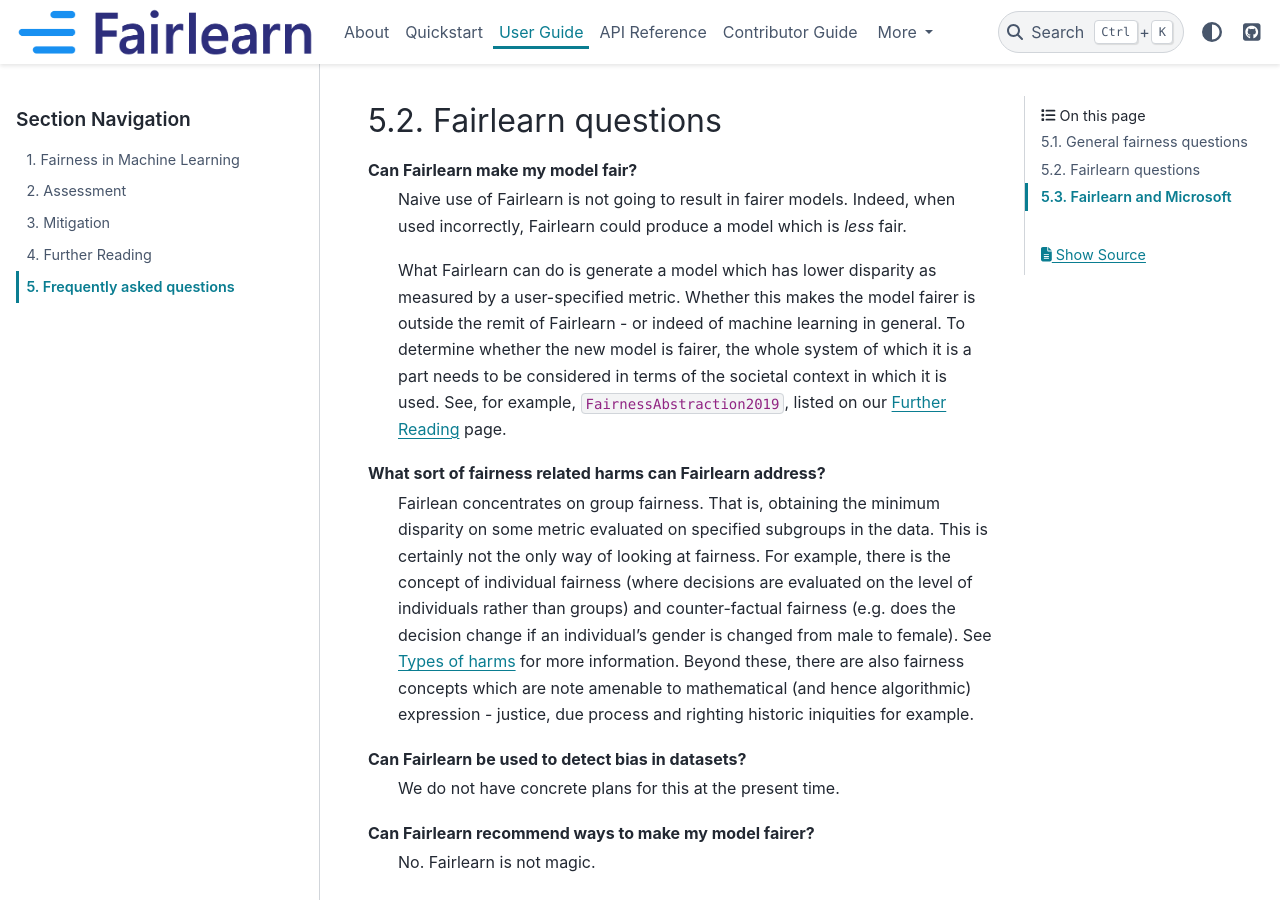
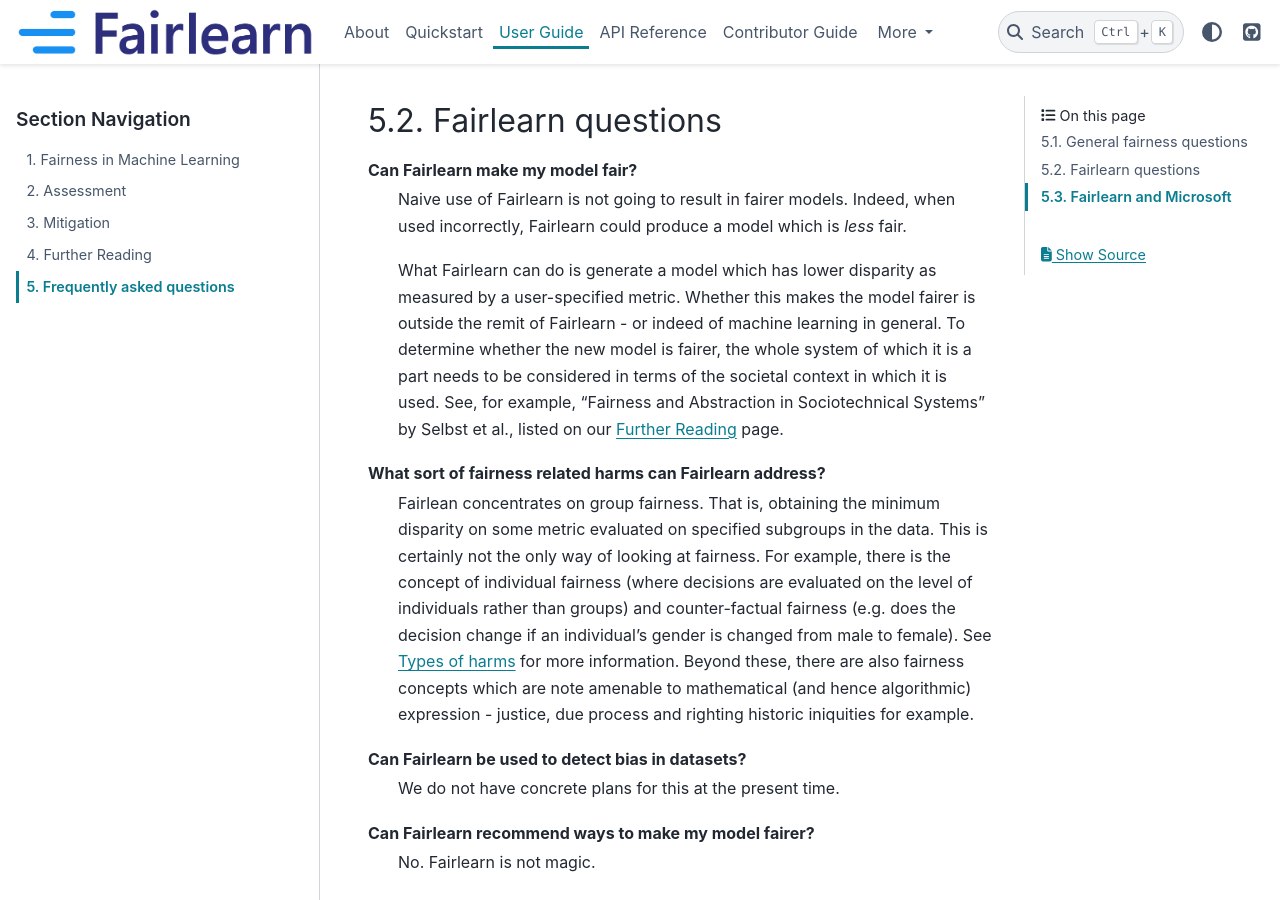
Before and after one commit to fairlearn/fairlearn, a Sphinx documentation site: the page built from docs/user_guide/faq.rst, in a window 1280 px wide and 900 px high, scrolled down 1082 px. Built offline with Sphinx 7.4.7 and the PyData theme 0.15.4, drawn with Linux system fonts in a browser that asks for light colours; pages that are not in the unit, such as notebooks, are missing from menus; cross-references to code outside the pages are shown as plain code; part of the change alters nothing that is shown.

```diff
--- a/docs/conf.py
+++ b/docs/conf.py
@@ -42,8 +42,7 @@ extensions = [
     "sphinx.ext.intersphinx",
     "sphinx.ext.extlinks",
     "sphinx.ext.mathjax",
-    "sphinx_gallery.gen_gallery",
-    "sphinxcontrib.bibtex"
+    "sphinx_gallery.gen_gallery"
 ]
 
 intersphinx_mapping = {'python3': ('https://docs.python.org/3', None),
--- a/docs/references.bib
+++ /dev/null
@@ -1,14 +0,0 @@
-@inproceedings{FairnessAbstraction2019,
-    title={Fairness and Abstraction in Sociotechnical Systems},
-    author={Andrew D. Selbst and Danah Boyd and Sorelle Friedler and Suresh Venkatasubramanian and Janet Vertesi},
-    year={2019},
-    series={ACM Conference on Fairness, Accountability, and Transparency}
-}
-@misc{dwork2011fairness,
-    title={Fairness Through Awareness},
-    author={Cynthia Dwork and Moritz Hardt and Toniann Pitassi and Omer Reingold and Rich Zemel},
-    year={2011},
-    eprint={1104.3913},
-    archivePrefix={arXiv},
-    primaryClass={cs.CC}
-}
--- a/docs/user_guide/faq.rst
+++ b/docs/user_guide/faq.rst
@@ -52,7 +52,7 @@ Can Fairlearn make my model fair?
     machine learning in general.
     To determine whether the new model is fairer, the whole system of which it is a part
     needs to be considered in terms of the societal context in which it is used.
-    See, for example, :cite:`FairnessAbstraction2019`,
+    See, for example, "Fairness and Abstraction in Sociotechnical Systems" by Selbst et al.,
     listed on our :ref:`further_reading` page.
 
 What sort of fairness related harms can Fairlearn address?
@@ -110,5 +110,3 @@ Fairlearn and Microsoft
 
 What is the relationship between Fairlearn and Microsoft?
     Fairlearn has grown from a project at Microsoft Research in New York City.
-
-.. bibliography:: references.bib
--- a/requirements.txt
+++ b/requirements.txt
@@ -37,6 +37,5 @@ shap
 
 # Required for documentation
 sphinx
-sphinxcontrib-bibtex
 sphinx-gallery
 pydata-sphinx-theme
```
